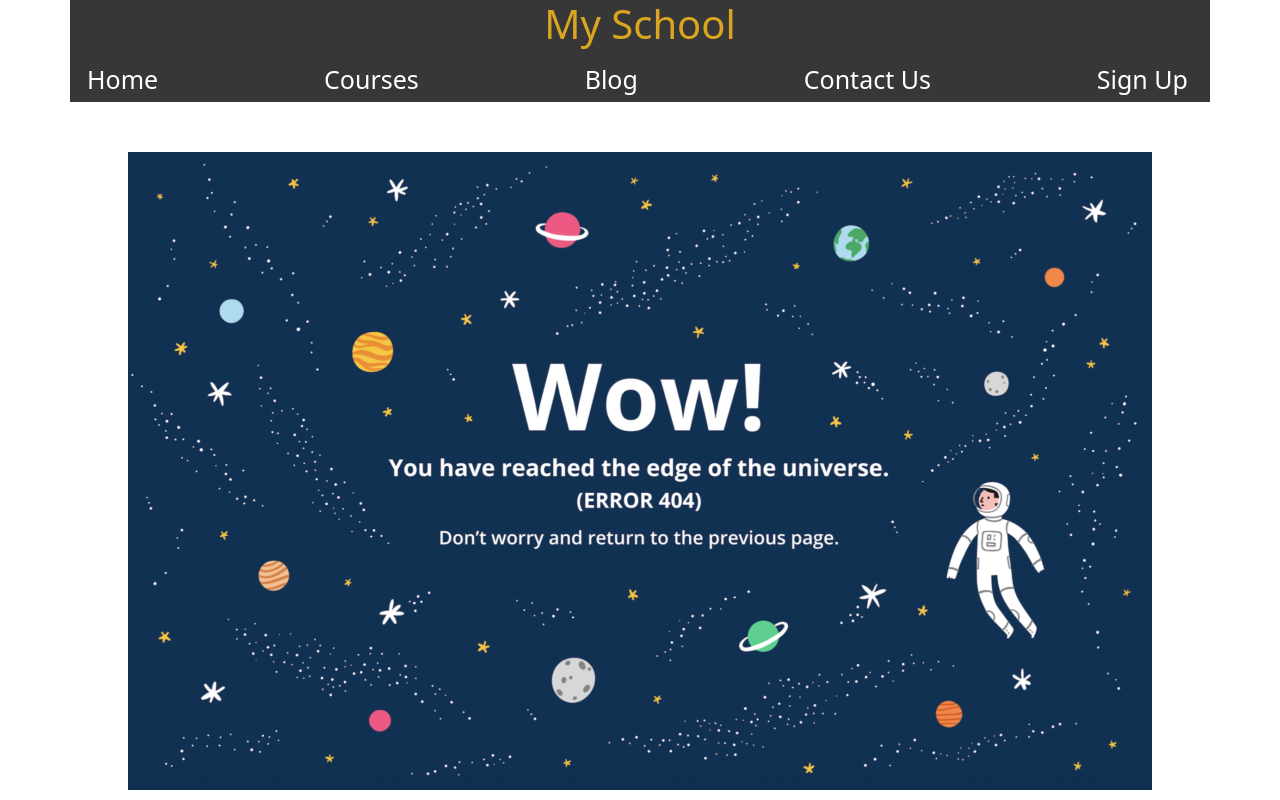
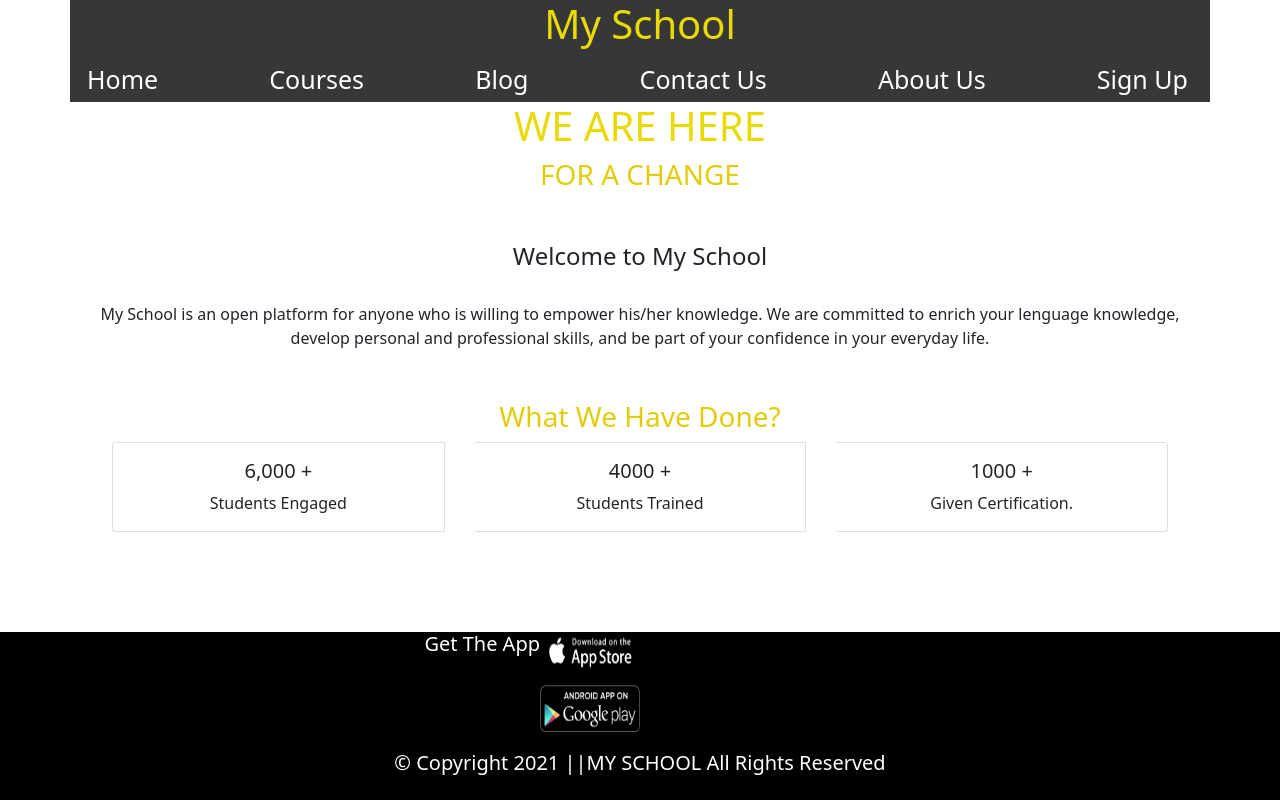
Before and after one commit to mehesultana/my-school, a React (Create React App) app: page /about in a window 1280 px wide. Shown: the top 800 px of the page. Built offline with nearby package versions, Linux system fonts and the light colour scheme.

Commit message:
about us add

```diff
--- a/src/App.js
+++ b/src/App.js
@@ -9,6 +9,7 @@ import CourseDetails from './components/CourseDetails/CourseDetails';
 import Blog from './components/Blog/Blog';
 import ContactUs from './components/ContactUs/ContactUs';
 import SignUP from './components/SignUP/SignUP';
+import AboutUs from './components/AboutUs/AboutUs';
 
 function App() {
 	return (
@@ -37,6 +38,9 @@ function App() {
 					<Route path="/signup">
 						<SignUP></SignUP>
 					</Route>
+					<Route path="/about">
+						<AboutUs></AboutUs>
+					</Route>
 
 					<Route path="*">
 						<NotFound></NotFound>
--- /dev/null
+++ b/src/components/AboutUs/AboutUs.css
@@ -0,0 +1,12 @@
+.about {
+	margin-top: 50px;
+}
+h1 {
+	color: rgb(233, 218, 4);
+}
+h3 {
+	color: rgb(226, 204, 10);
+}
+.done-card {
+	margin-top: 50px;
+}
--- /dev/null
+++ b/src/components/AboutUs/AboutUs.js
@@ -0,0 +1,43 @@
+import React from 'react';
+import { Card, CardGroup, Container } from 'react-bootstrap';
+import './AboutUs.css';
+
+const AboutUs = () => {
+	return (
+		<Container>
+			<h1>WE ARE HERE</h1>
+			<h3>FOR A CHANGE</h3>
+
+			<div className="about">
+				<h4>Welcome to My School</h4>
+				<br />
+				<p>My School is an open platform for anyone who is willing to empower his/her knowledge. We are committed to enrich your lenguage knowledge, develop personal and professional skills, and be part of your confidence in your everyday life.</p>
+			</div>
+			<div className="done-card">
+				<h3>What We Have Done?</h3>
+				<CardGroup>
+					<Card>
+						<Card.Body>
+							<Card.Title>6,000 +</Card.Title>
+							<Card.Text>Students Engaged</Card.Text>
+						</Card.Body>
+					</Card>
+					<Card>
+						<Card.Body>
+							<Card.Title>4000 +</Card.Title>
+							<Card.Text>Students Trained</Card.Text>
+						</Card.Body>
+					</Card>
+					<Card>
+						<Card.Body>
+							<Card.Title>1000 +</Card.Title>
+							<Card.Text>Given Certification.</Card.Text>
+						</Card.Body>
+					</Card>
+				</CardGroup>
+			</div>
+		</Container>
+	);
+};
+
+export default AboutUs;
--- a/src/components/Header/Header.js
+++ b/src/components/Header/Header.js
@@ -12,6 +12,7 @@ const Header = () => {
 				<NavLink to="/courses">Courses</NavLink>
 				<NavLink to="/blog">Blog</NavLink>
 				<NavLink to="/contact">Contact Us</NavLink>
+				<NavLink to="/About">About Us</NavLink>
 				<NavLink to="/signup">Sign Up</NavLink>
 			</Nav>
 		</Container>
```
